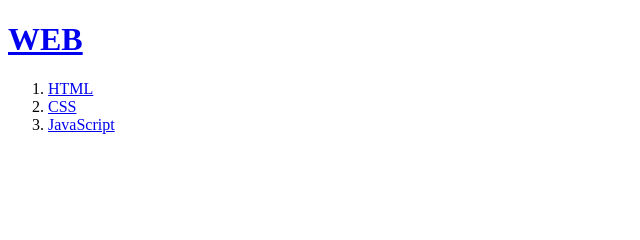
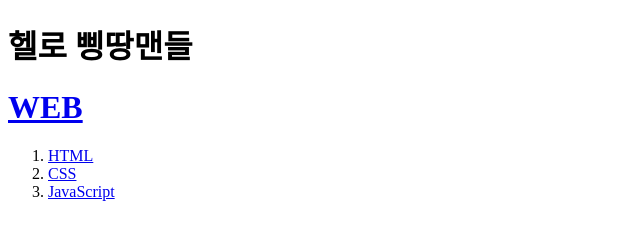
Before and after one commit to luegil/web1, a plain HTML site: page index.html in a window 1280 px wide. Shown: the whole page, without its empty margins (0-640 px from the left). Drawn offline with Linux system fonts and the light colour scheme.

Commit message:
Update index.html
삥딴맨들 ㅎㅇ

```diff
--- a/index.html
+++ b/index.html
@@ -5,6 +5,7 @@
   <meta charset="utf-8">
 </head>
 <body>
+  <h1>헬로 삥땅맨들</h1>
   <h1><a href="index.html">WEB</a></h1>
   <ol>
     <li><a href="1.html">HTML</a></li>
```
